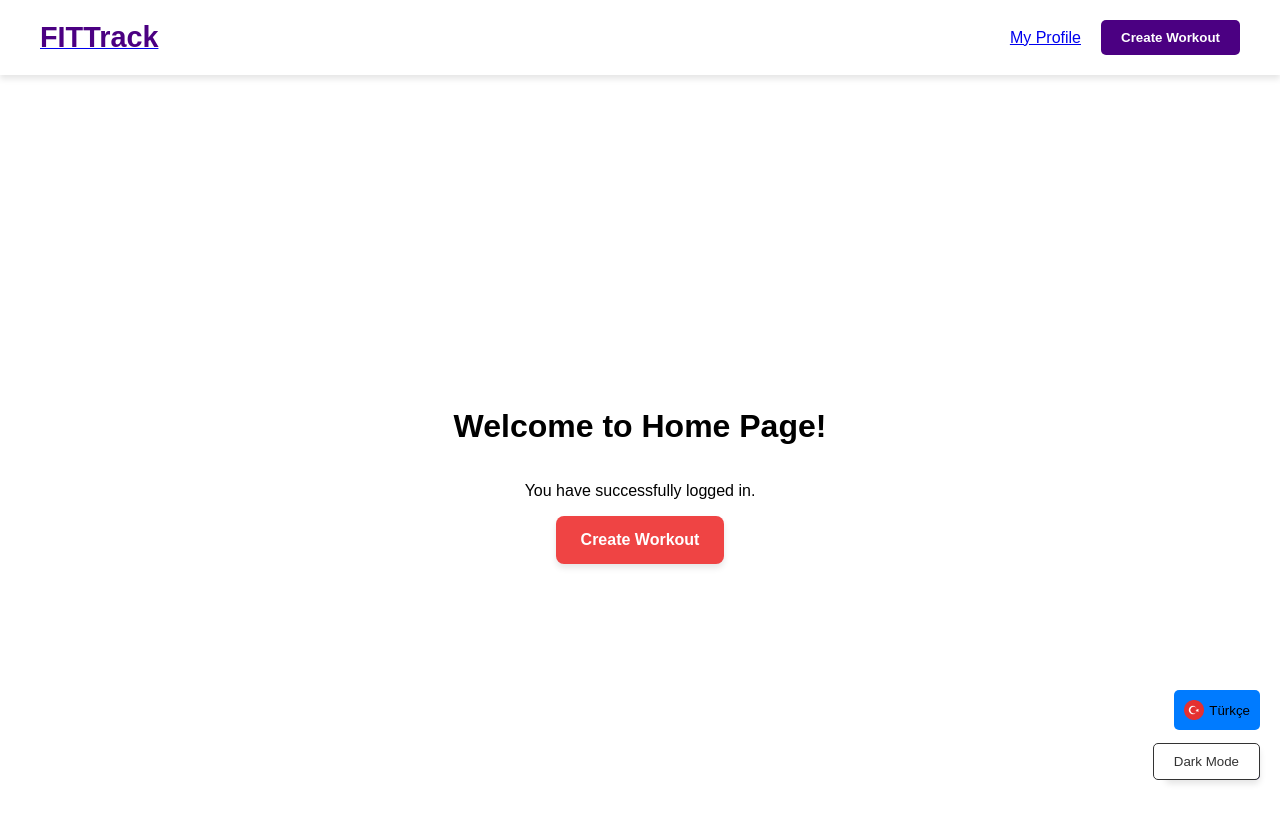
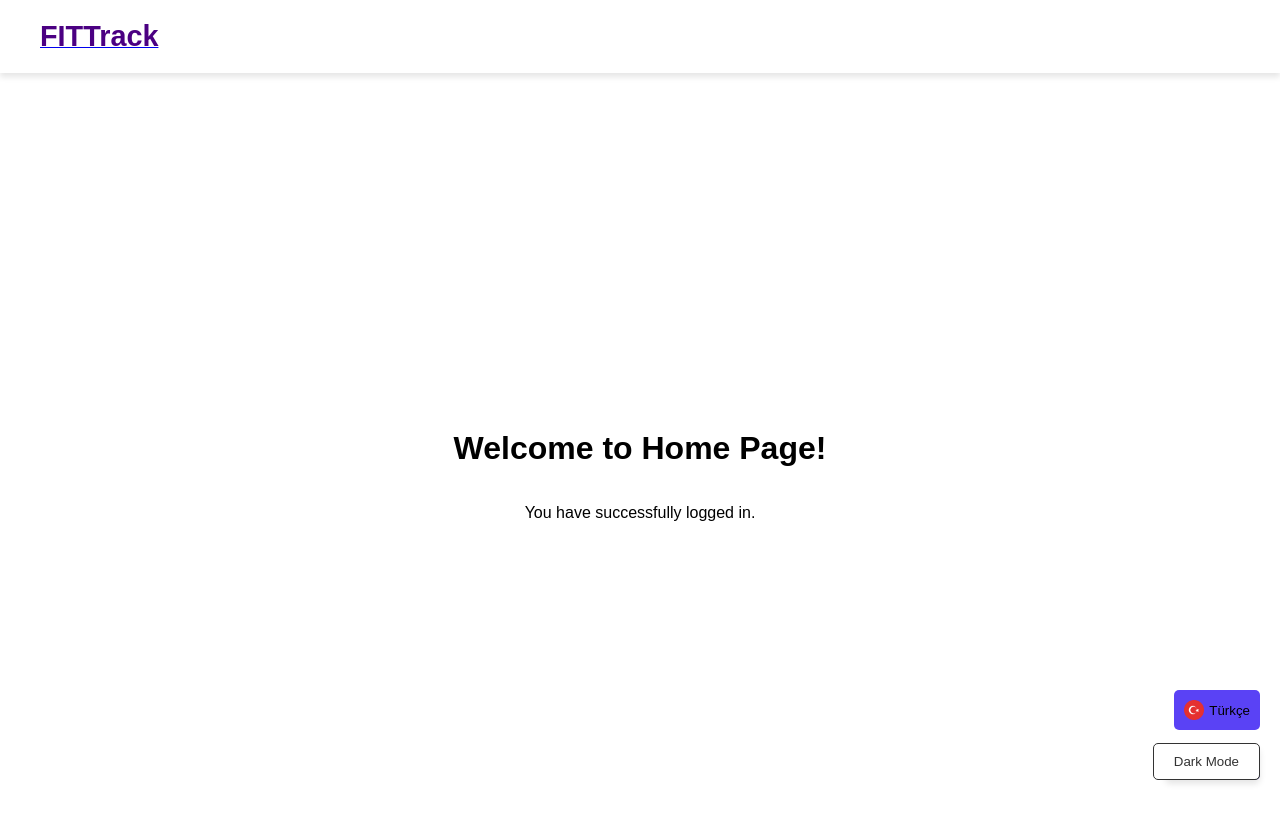
Before and after one commit to BIL481-Fitness/Front-end, a Next.js app in the folder fitness-tracker/: page / in a window 1280 px wide. Shown: the top 822 px of the page. Built offline with nearby package versions, Linux system fonts and the light colour scheme; sample sign-in values are in the browser's storage.

Commit message:
header düzenlendi,age limit eklendi.

```diff
--- a/fitness-tracker/src/components/Header.js
+++ b/fitness-tracker/src/components/Header.js
@@ -54,53 +54,6 @@ const Header = () => {
           </span>
         </Link>
       </div>
-      {!isLoginPage && (
-        <nav style={{ display: 'flex', gap: '20px', alignItems: 'center' }}>
-          {/* Always visible for logged-in users */}
-          <Link href="/profile">
-            <span>{t('profile')}</span>
-          </Link>
-
-          {/* Show these links only if userRole is 'user' */}
-          {userRole === 'user' && (
-            <>
-              <Link href="/schedule">
-                <span>{t('program')}</span>
-              </Link>
-              <Link href="/trainers">
-                <span>{t('trainers')}</span>
-              </Link>
-              <Link href="/progress">
-                <span>{t('progress')}</span>
-              </Link>
-            </>
-          )}
-
-          {/* Show this link only if userRole is 'coach' */}
-          {userRole === 'coach' && (
-            <Link href="/students">
-              <span>{t('myStudents')}</span>
-            </Link>
-          )}
-
-          {/* Create Workout link for all roles (same position as on homepage) */}
-          <Link href="/create-workout">
-            <button
-              style={{
-                padding: '10px 20px',
-                backgroundColor: theme === 'light' ? '#4B0082' : '#9370DB',
-                color: '#ffffff',
-                border: 'none',
-                borderRadius: '5px',
-                fontWeight: 'bold',
-                cursor: 'pointer',
-              }}
-            >
-              {t('createWorkout')}
-            </button>
-          </Link>
-        </nav>
-      )}
 
       {/* Theme Toggle Button */}
       <button
@@ -128,7 +81,7 @@ const Header = () => {
           bottom: '70px',
           right: '20px',
           padding: '10px',
-          backgroundColor: theme === 'light' ? '#007BFF' : '#00C4FF',
+          backgroundColor: theme === 'light' ? '#5a42f5' : '#5a42f5',
           border: 'none',
           borderRadius: '5px',
           display: 'flex',
--- a/fitness-tracker/src/pages/index.js
+++ b/fitness-tracker/src/pages/index.js
@@ -40,14 +40,33 @@ export default function Home() {
           flexWrap: 'wrap',
           gap: '20px',
         }}
-      >
+        >{userRole === 'user' && (
+          <Link href="/profile" passHref>
+            <div
+              style={{
+                display: 'inline-block',
+                padding: '15px 25px',
+                backgroundColor: '#5a42f5',
+                color: 'white',
+                textDecoration: 'none',
+                borderRadius: '8px',
+                fontWeight: 'bold',
+                boxShadow: '0 4px 6px rgba(0, 0, 0, 0.1)',
+                transition: 'transform 0.2s ease, box-shadow 0.2s ease',
+                cursor: 'pointer',
+              }}
+            >
+              My Profile
+            </div>
+          </Link>
+        )}
         {userRole === 'user' && (
           <Link href="/schedule" passHref>
             <div
               style={{
                 display: 'inline-block',
                 padding: '15px 25px',
-                backgroundColor: '#3B82F6',
+                backgroundColor: '#5a42f5',
                 color: 'white',
                 textDecoration: 'none',
                 borderRadius: '8px',
@@ -67,7 +86,7 @@ export default function Home() {
               style={{
                 display: 'inline-block',
                 padding: '15px 25px',
-                backgroundColor: '#10B981',
+                backgroundColor: '#5a42f5',
                 color: 'white',
                 textDecoration: 'none',
                 borderRadius: '8px',
@@ -87,7 +106,7 @@ export default function Home() {
               style={{
                 display: 'inline-block',
                 padding: '15px 25px',
-                backgroundColor: '#10B981',
+                backgroundColor: '#5a42f5',
                 color: 'white',
                 textDecoration: 'none',
                 borderRadius: '8px',
@@ -107,7 +126,7 @@ export default function Home() {
               style={{
                 display: 'inline-block',
                 padding: '15px 25px',
-                backgroundColor: '#F59E0B',
+                backgroundColor: '#5a42f5',
                 color: 'white',
                 textDecoration: 'none',
                 borderRadius: '8px',
@@ -121,12 +140,13 @@ export default function Home() {
             </div>
           </Link>
         )}
+        {userRole === 'user' && (
         <Link href="/create-workout" passHref>
           <div
             style={{
               display: 'inline-block',
               padding: '15px 25px',
-              backgroundColor: '#EF4444',
+              backgroundColor: '#5a42f5',
               color: 'white',
               textDecoration: 'none',
               borderRadius: '8px',
@@ -139,6 +159,7 @@ export default function Home() {
             Create Workout
           </div>
         </Link>
+        )}
       </div>
     </div>
   );
```
Also changed, not shown: fitness-tracker/src/pages/create-workout.js (+28 -23 lines).
